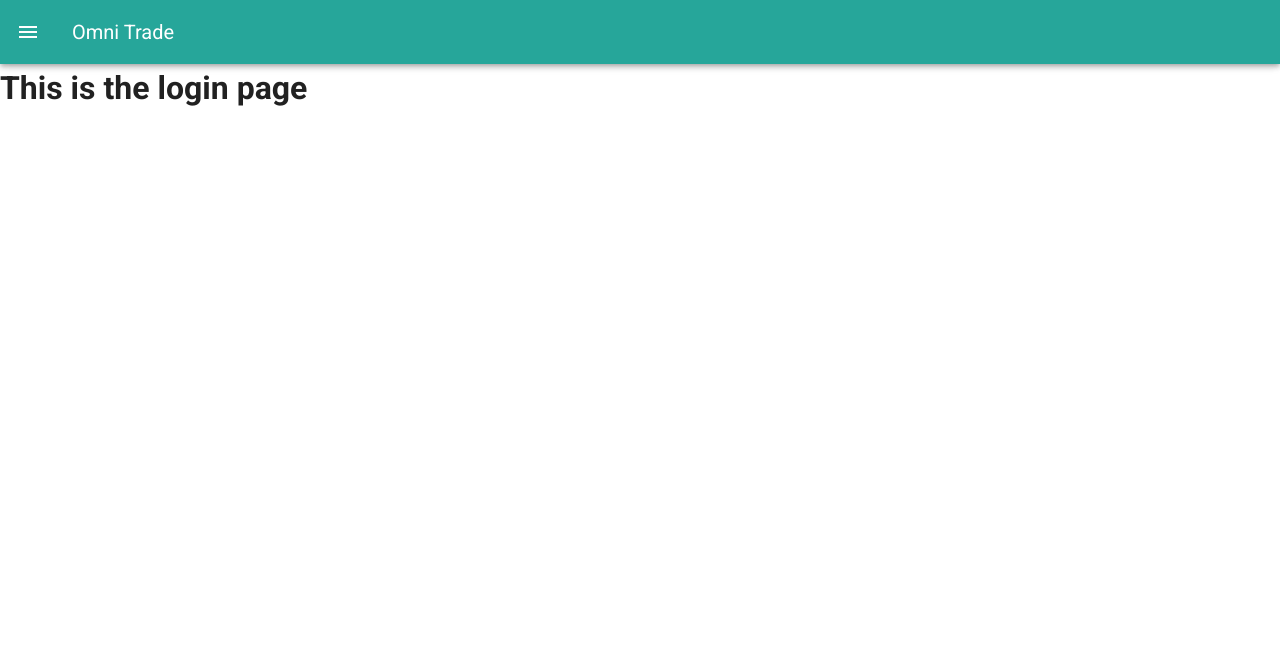
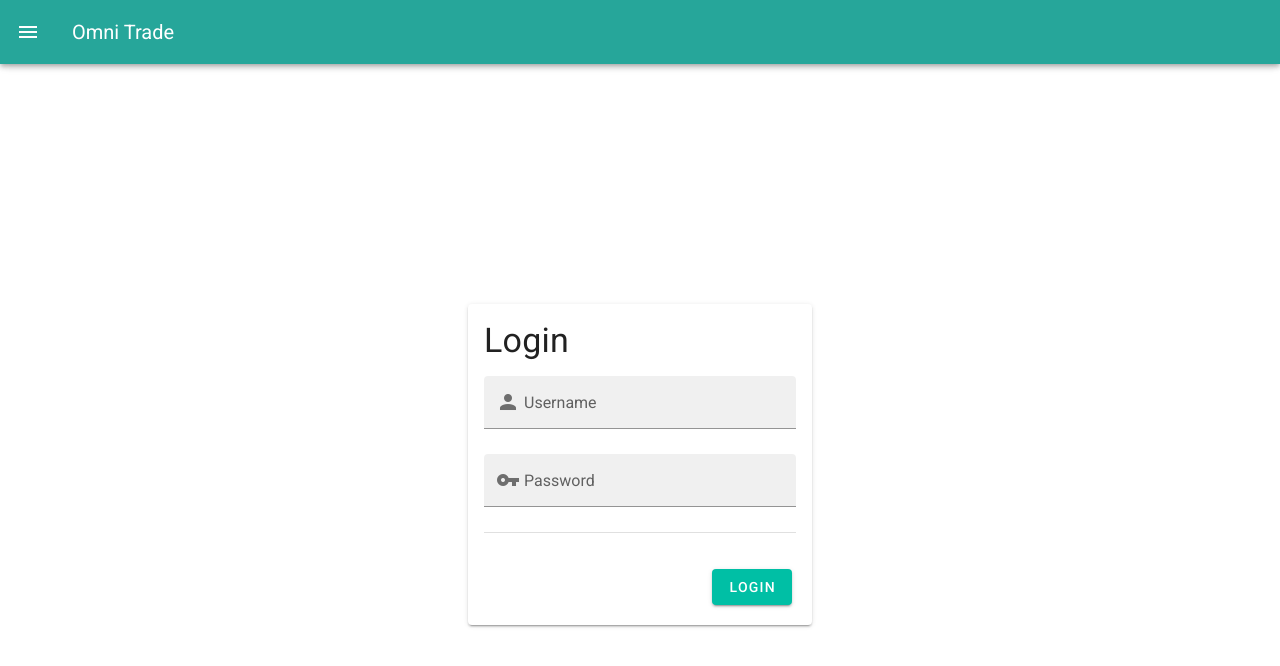
Before and after one commit to sohskd/nus-project, a Vue app in the folder front-end/: page /login in a window 1280 px wide. Shown: the top 666 px of the page. Built offline with nearby package versions, Linux system fonts and the light colour scheme.

Commit message:
[feature] Finish UI for login

```diff
--- a/front-end/src/views/LoginView.vue
+++ b/front-end/src/views/LoginView.vue
@@ -1,7 +1,34 @@
 <template>
-  <div class="login">
-    <h1>This is the login page</h1>
-  </div>
+  <v-container fill-height fluid>
+    <v-row align="center" justify="center">
+      <v-col>
+        <v-card class="mx-auto" max-width="344">
+          <v-card-text>
+            <p class="text-h4 text--primary">Login</p>
+            <v-text-field
+              label="Username"
+              prepend-inner-icon="mdi-account"
+              dense
+              filled
+            ></v-text-field>
+            <v-text-field
+              label="Password"
+              type="password"
+              prepend-inner-icon="mdi-key"
+              dense
+              filled
+            ></v-text-field>
+            <v-divider />
+          </v-card-text>
+          <v-card-actions>
+            <v-col class="text-right">
+              <v-btn color="teal accent-4" dark @click="login">Login</v-btn>
+            </v-col>
+          </v-card-actions>
+        </v-card>
+      </v-col>
+    </v-row>
+  </v-container>
 </template>
 
 <script>
@@ -13,5 +40,11 @@ export default {
   components: {
     // HelloWorld,
   },
+
+  methods: {
+    login() {
+      console.log("LOGIN");
+    },
+  },
 };
 </script>
```
